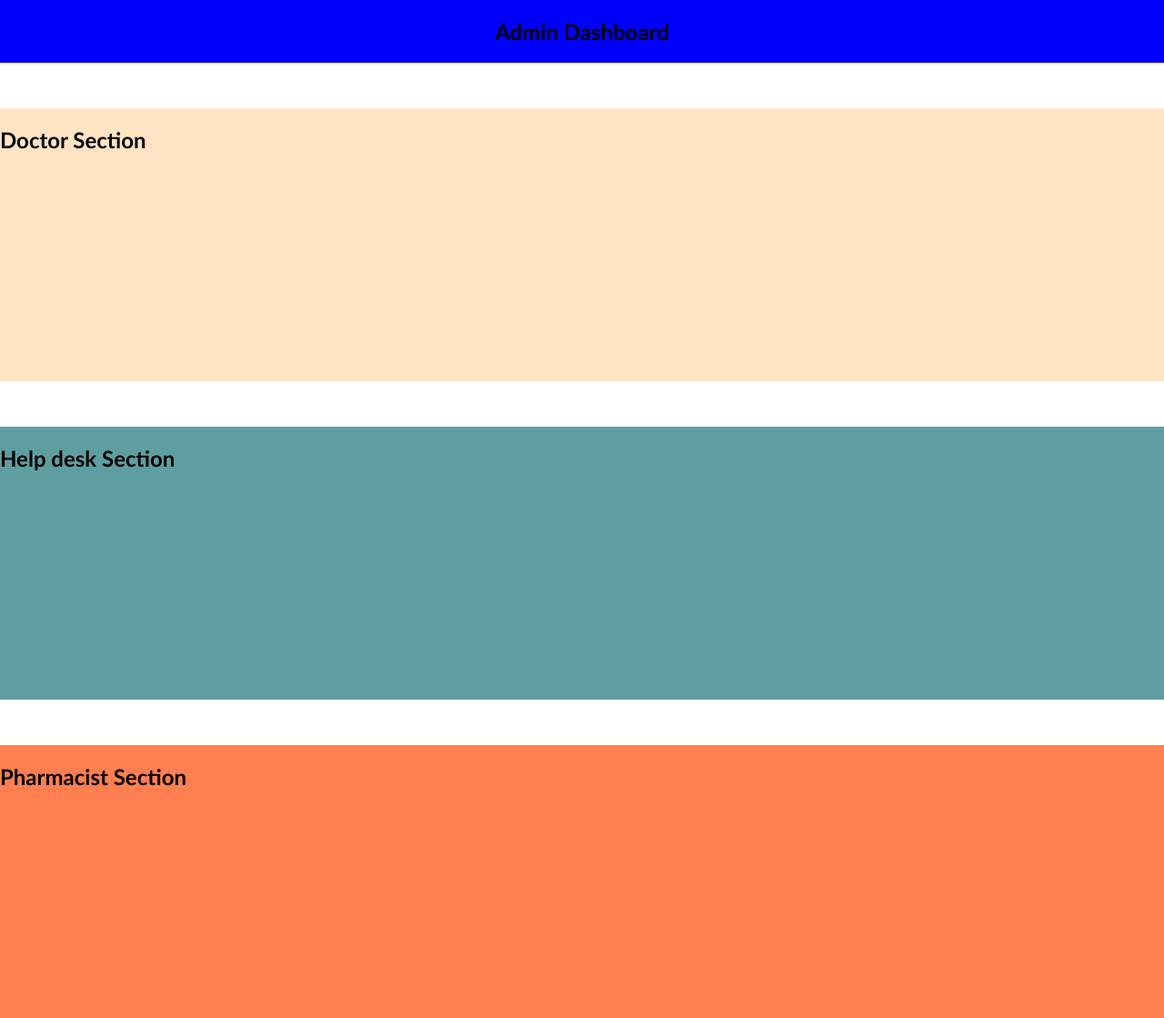
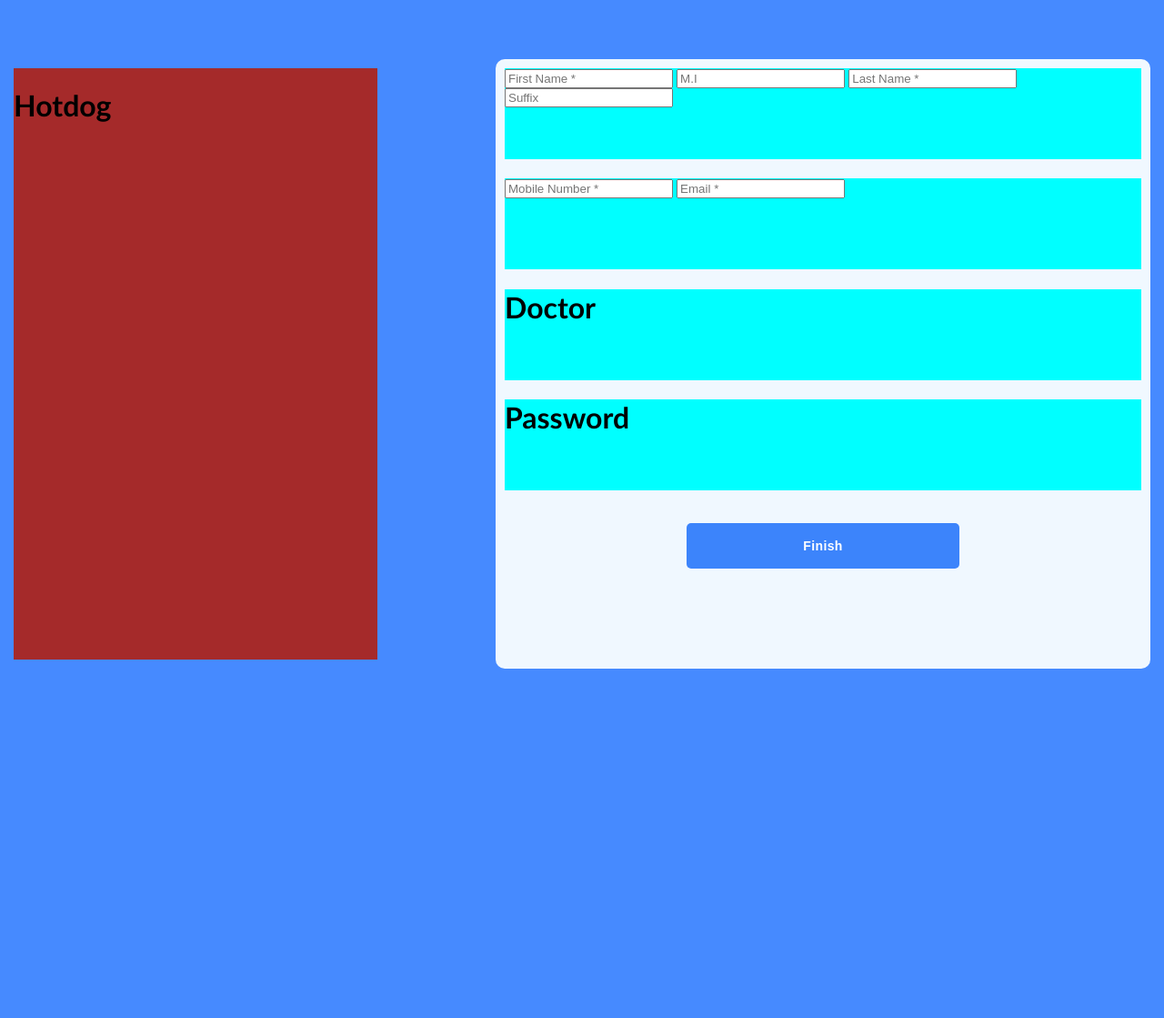
Before and after one commit to n-ginan/Project-Green-Cross, a Flask app: template src/templates/credential.html in a window 1280 px wide. Shown: the whole page at 91% size. After the commit the page ends 735 px from the top, so only its background shows below. Run offline with Flask 3, Linux system fonts and the light colour scheme; the template is opened without the code that fills it, so the values that code supplies are empty.

Commit message:
Initially created the credential input page

```diff
--- a/src/static/css/login.css
+++ b/src/static/css/login.css
@@ -2,6 +2,55 @@ body {
     margin: 0;
     overflow-y: hidden;
     overflow-x: hidden;
+    font-family: "Trebuchet MS", Helvetica, sans-serif;
+}
+
+.background-credential {
+    background-color: rgb(70, 138, 255);
+    height: 100%;
+    overflow-x: hidden;
+    overflow-y: hidden;
+    display: flex;
+    align-items: center;
+    justify-content: center;
+    gap: 130px;
+}
+
+.tips-section {
+    background-color: brown;
+    height: 650px;
+    width: 400px;
+}
+
+.input-credential-card {
+    background-color: aliceblue;
+    height: 650px;
+    width: 700px;
+    border-radius: 10px;
+    display: flex;
+    flex-direction: column;
+    gap: 20px;
+    padding: 10px
+}
+
+.name-row, .contact-row, .password-row, .doctor-row {
+    background-color: aqua;
+    height: 100px;
+}
+
+.finish-btn {
+    background-color: #3c84fb;
+    width: 300px;
+    height: 50px;
+    color: #FFFFFF;
+    font-size: 14px;
+    font-weight: bold;
+    letter-spacing: 0.4;
+    position: relative;
+    margin-left: auto;
+    margin-right: auto;
+    border-radius: 5px;
+    border: 0px;
 }
 
 .login-container-background {
@@ -35,7 +84,6 @@ body {
 .username {
     height: 13%;
     width: 80%;
-    font-family: "Trebuchet MS", Helvetica, sans-serif;
     font-size: 14px;
     position: absolute;
     padding-left: 5px;
@@ -47,7 +95,6 @@ body {
 .password {
     height: 13%;
     width: 80%;
-    font-family: "Trebuchet MS", Helvetica, sans-serif;
     font-size: 14px;
     position: absolute;
     padding-left: 5px;
@@ -58,7 +105,6 @@ body {
 
 .input-error-text {
     color: rgb(249, 15, 15);
-    font-family: "Trebuchet MS", Helvetica, sans-serif;
     font-size: 14px;
     position: absolute;
     top: 150px;
@@ -69,7 +115,6 @@ body {
     width: 80%;
     background-color: #3c84fb;
     color: #FFFFFF;
-    font-family: "Trebuchet MS", Helvetica, sans-serif;
     font-size: 14px;
     font-weight: bold;
     letter-spacing: 0.4;
@@ -79,14 +124,14 @@ body {
     border: 0px;
 }
 
-.login-btn:hover {
+.login-btn:hover, .finish-btn:hover {
     cursor: pointer;
     font-size: 15px;
     box-shadow: 0 1px 4px 0 rgba(109, 108, 108, 0.8), 0 4px 3px 0 rgba(228, 228, 228, 0.4);
     transition-duration: 0.4s;
 }
 
-.login-btn:active {
+.login-btn:active, .finish-btn:active{
     box-shadow: none;
     font-size: 14px;
     transition-duration: 0.2s;
--- a/src/templates/credential.html
+++ b/src/templates/credential.html
@@ -2,24 +2,39 @@
     <head>
         <meta charset="utf-8">
         <meta http-equiv="X-UA-Compatible" content="IE=edge">
-        <title>Credential Input</title>
+        <title></title>
         <meta name="description" content="">
         <meta name="viewport" content="width=device-width, initial-scale=1">
-        <link rel="stylesheet" href="../static/css/admin-dashboard.css">
+        <link rel="stylesheet" href="../static/css/login.css">
     </head>
     <body>
-        <div class="dashboard-header">
-            <h2>Admin Dashboard</h2>
+        <div class="background-credential">
+            <div class="tips-section">
+                <h1>Hotdog</h1>
+            </div>
+            <div class="input-credential-card">
+                <form id="credentialInputForm">
+                    <div class="name-row">
+                        <input type="textbox" name="first_name" class="first-name" id="firstName" placeholder="First Name *" required>
+                        <input type="textbox" name="middle_initial" class="middle-initial" id="middleInitial" placeholder="M.I">
+                        <input type="textbox" name="last_name" class="last-name" id="lastName" placeholder="Last Name *" required>
+                        <input type="textbox" name="suffix" class="suffix" id="suffix" placeholder="Suffix">
+                    </div>
+                    <div class="contact-row">
+                        <h1></h1>
+                        <input type="textbox" name="mobile_number" class="mobile-number" id="mobileNumber" placeholder="Mobile Number *" required>
+                        <input type="textbox" name="mobile_number" class="mobile-number" id="mobileNumber" placeholder="Email *" required>
+                    </div>
+                    <div class="doctor-row">
+                        <h1>Doctor</h1>
+                    </div>
+                    <div class="password-row">
+                        <h1>Password</h1>
+                    </div>
+                </form>
+                <input type="submit" class="finish-btn" id="finishBtn" value="Finish">
+            </div>
         </div>
-        <div class="doctor-section">
-            <h2>Doctor Section</h2>
-        </div>
-        <div class="help-desk-section">
-            <h2>Help desk Section</h2>
-        </div>
-        <div class="pharmacist-section">
-            <h2>Pharmacist Section</h2>
-        </div>
-        <script src="../static/js/events/dashboard.js"></script>
+        <script src="../static/js/events/login.js"></script>
     </body>
 </html>
--- a/src/templates/login.html
+++ b/src/templates/login.html
@@ -17,7 +17,7 @@
                     <input type="text" name="username" id="username" class="username" placeholder="username" required>
                     <input type="password" name="password" id ="password" class="password" placeholder="password" required>
                 </form>
-                <p class="input-error-text" id="inputErrorText" hidden>both fields are empty</p>
+                <p class="input-error-text" id="inputErrorText" hidden></p>
                 <input type="submit" id="loginBtn" class="login-btn" value="Login">
             </div>
         </div>
```
Also changed, not shown: DEVLOGS.md (+2 -0 lines), src/templates/admin-dashboard.html (+15 -3 lines), design/schema.png.
